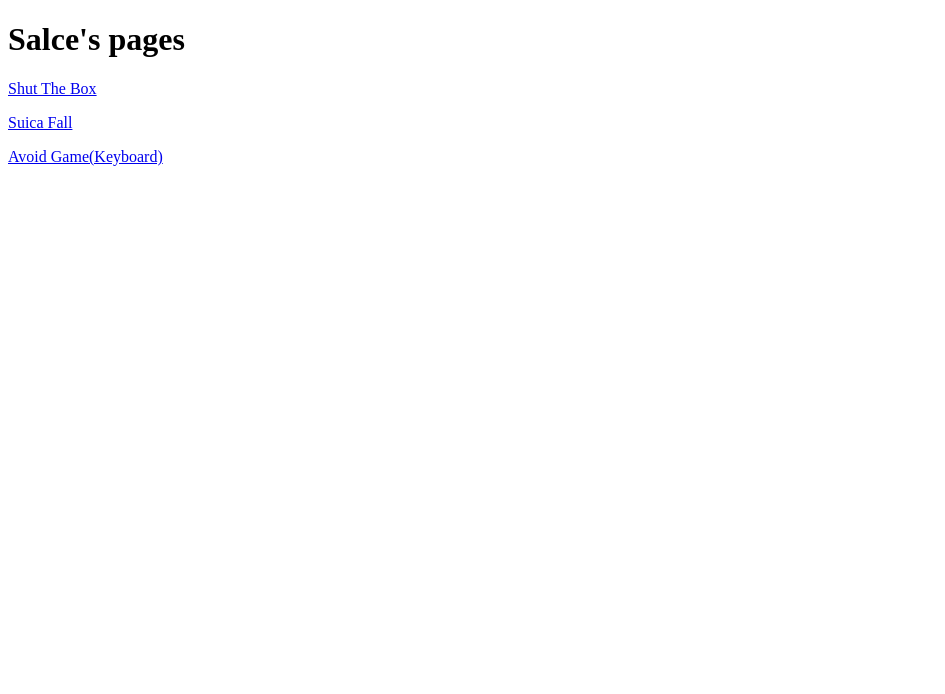
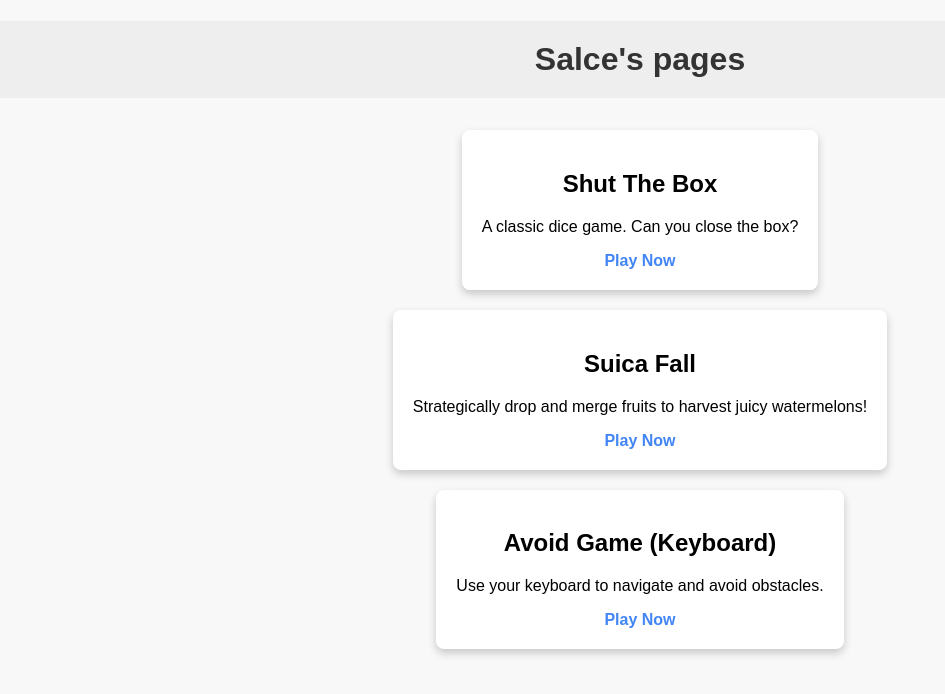
Before and after one commit to salce0926/salce0926.github.io, a plain HTML site: page index.html in a window 1280 px wide. Shown: the whole page, without its empty margins (0-945 px from the left). Drawn offline with Linux system fonts and the light colour scheme.

Commit message:
CSSを追加

```diff
--- a/index.html
+++ b/index.html
@@ -4,23 +4,79 @@
     <meta charset="UTF-8">
     <meta name="viewport" content="width=device-width, initial-scale=1.0">
     <title>Salce's pages</title>
-    <!-- <link rel="stylesheet" href="style.css"> CSSファイルの読み込み -->
+    <style>
+        body {
+            font-family: 'Arial', sans-serif;
+            margin: 0;
+            padding: 0;
+            background-color: #f8f8f8;
+        }
+
+        h1 {
+            text-align: center;
+            color: #333;
+            padding: 20px;
+            background-color: #eee;
+        }
+
+        .game-container {
+            display: flex;
+            justify-content: space-around;
+            align-items: center;
+            flex-wrap: wrap;
+            max-width: 800px;
+            margin: 20px auto;
+        }
+
+        .game {
+            text-align: center;
+            padding: 20px;
+            margin: 10px;
+            background-color: #fff;
+            border-radius: 8px;
+            box-shadow: 0 4px 8px rgba(0, 0, 0, 0.2);
+            transition: transform 0.3s ease-in-out;
+        }
+
+        .game:hover {
+            transform: scale(1.05);
+        }
+
+        a {
+            text-decoration: none;
+            color: #4285f4;
+            transition: color 0.3s ease;
+            display: block;
+            margin-top: 15px;
+            font-weight: bold;
+        }
+
+        .game:hover a {
+            color: #0d47a1;
+        }
+    </style>
 </head>
 <body>
 
 <h1>Salce's pages</h1>
 
-<p>
-    <a href="./shut-the-box/index.html">Shut The Box</a>
-</p>
-<p>
-    <a href="./suica-fall/index.html">Suica Fall</a>
-</p>
-<p>
-    <a href="./avoid-game/index.html">Avoid Game(Keyboard)</a>
-</p>
-
-<!-- <script src="script.js"></script> JavaScriptファイルの読み込み -->
+<div class="game-container">
+    <div class="game">
+        <h2>Shut The Box</h2>
+        <p>A classic dice game. Can you close the box?</p>
+        <a href="./shut-the-box/index.html">Play Now</a>
+    </div>
+    <div class="game">
+        <h2>Suica Fall</h2>
+        <p>Strategically drop and merge fruits to harvest juicy watermelons!</p>
+        <a href="./suica-fall/index.html">Play Now</a>
+    </div>
+    <div class="game">
+        <h2>Avoid Game (Keyboard)</h2>
+        <p>Use your keyboard to navigate and avoid obstacles.</p>
+        <a href="./avoid-game/index.html">Play Now</a>
+    </div>
+</div>
 
 </body>
 </html>
```
